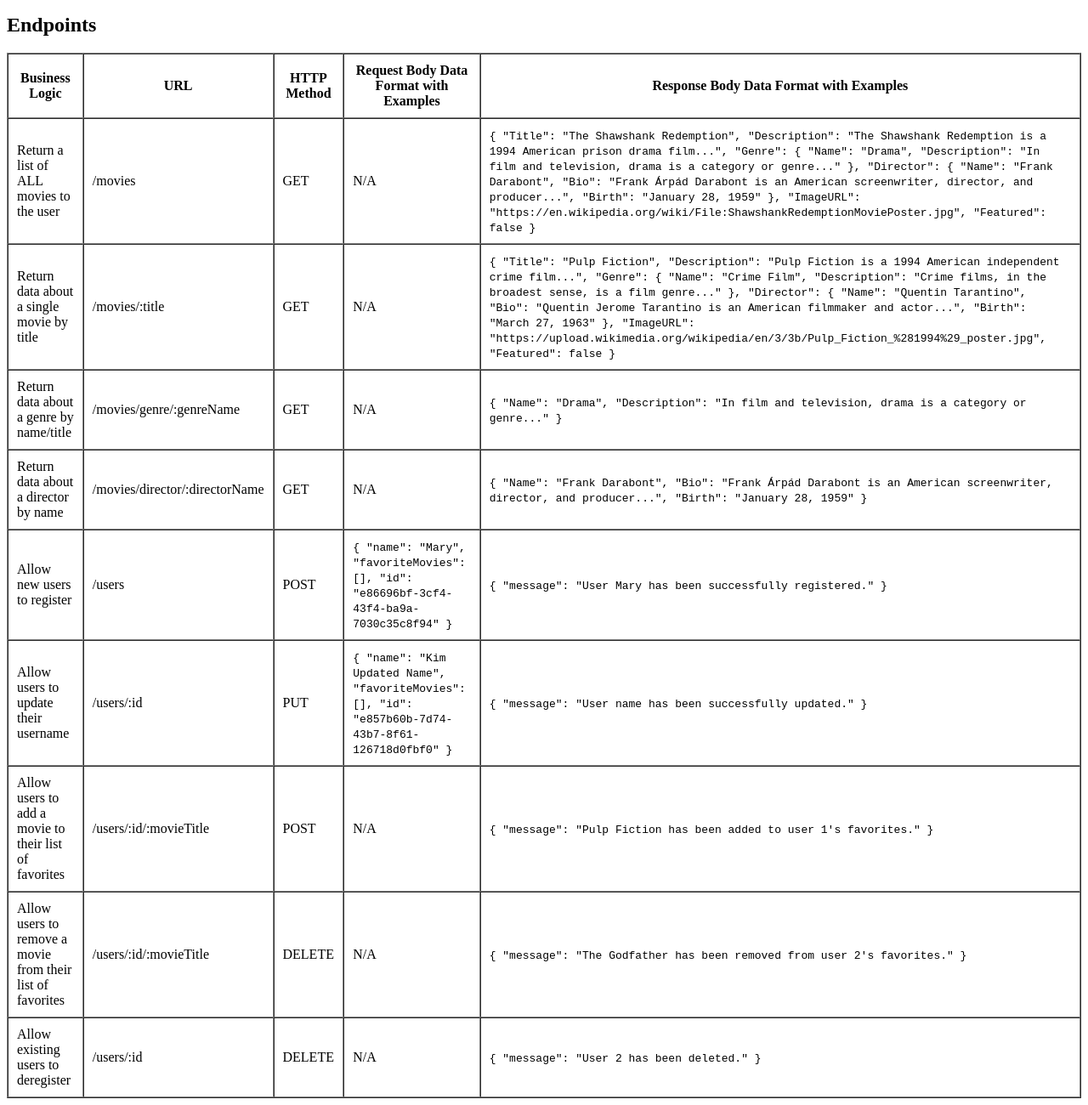
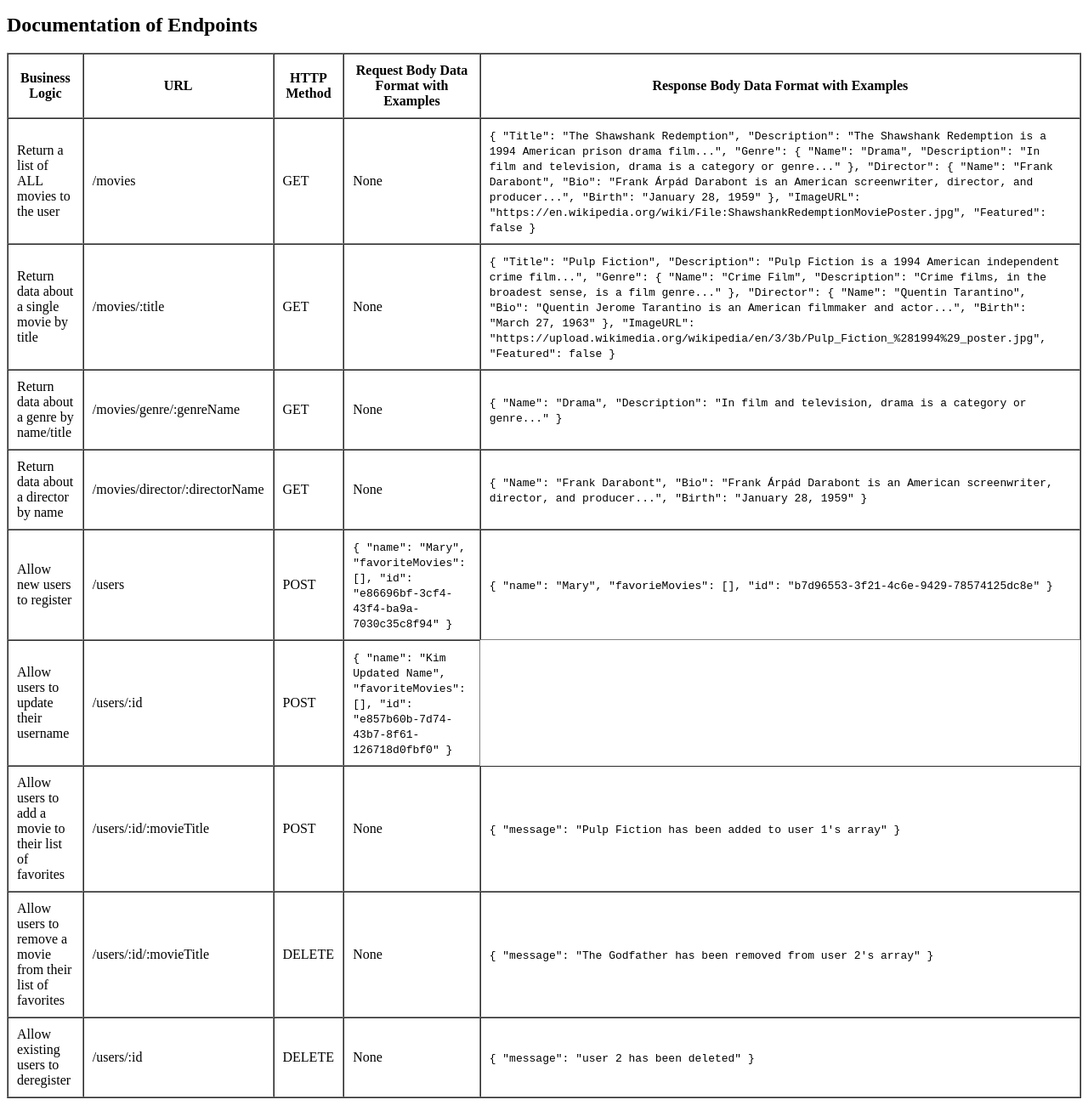
Before and after one commit to AmySikora/movie_api, a website: page public/documentation.html in a window 1280 px wide. Shown: the part 375-1675 px from the top of the page at 85% size. Drawn offline with Linux system fonts and the light colour scheme.

Commit message:
Updated table to look nicer

```diff
--- a/public/documentation.html
+++ b/public/documentation.html
@@ -18,7 +18,7 @@
         <li>Why: Movie enthusiasts want to be able to access information about different movies, directors, and genres. The server-side of the myFlix application will ensure they have access to this information, that their requests can be processed, and that all necessary data can be stored.</li>
     </ul>
 
-    <h2>Endpoints</h2>
+    <h2>Documentation of Endpoints</h2>
     <table border="1" cellpadding="10" cellspacing="0">
         <thead>
             <tr>
@@ -34,7 +34,7 @@
                 <td>Return a list of ALL movies to the user</td>
                 <td>/movies</td>
                 <td>GET</td>
-                <td>N/A</td>
+                <td>None</td>
                 <td>
                     <code>
                         {
@@ -59,7 +59,7 @@
                 <td>Return data about a single movie by title</td>
                 <td>/movies/:title</td>
                 <td>GET</td>
-                <td>N/A</td>
+                <td>None</td>
                 <td>
                     <code>
                         {
@@ -84,7 +84,7 @@
                 <td>Return data about a genre by name/title</td>
                 <td>/movies/genre/:genreName</td>
                 <td>GET</td>
-                <td>N/A</td>
+                <td>None</td>
                 <td>
                     <code>
                         {
@@ -98,7 +98,7 @@
                 <td>Return data about a director by name</td>
                 <td>/movies/director/:directorName</td>
                 <td>GET</td>
-                <td>N/A</td>
+                <td>None</td>
                 <td>
                     <code>
                         {
@@ -125,7 +125,9 @@
                 <td>
                     <code>
                         {
-                            "message": "User Mary has been successfully registered."
+                            "name": "Mary",
+                            "favorieMovies": [],
+                            "id": "b7d96553-3f21-4c6e-9429-78574125dc8e"
                         }
                     </code>
                 </td>
@@ -133,7 +135,7 @@
             <tr>
                 <td>Allow users to update their username</td>
                 <td>/users/:id</td>
-                <td>PUT</td>
+                <td>POST</td>
                 <td>
                     <code>
                         {
@@ -143,23 +145,16 @@
                         }
                     </code>
                 </td>
-                <td>
-                    <code>
-                        {
-                            "message": "User name has been successfully updated."
-                        }
-                    </code>
-                </td>
             </tr>
             <tr>
                 <td>Allow users to add a movie to their list of favorites</td>
                 <td>/users/:id/:movieTitle</td>
                 <td>POST</td>
-                <td>N/A</td>
+                <td>None</td>
                 <td>
                     <code>
                         {
-                            "message": "Pulp Fiction has been added to user 1's favorites."
+                            "message": "Pulp Fiction has been added to user 1's array"
                         }
                     </code>
                 </td>
@@ -168,11 +163,11 @@
                 <td>Allow users to remove a movie from their list of favorites</td>
                 <td>/users/:id/:movieTitle</td>
                 <td>DELETE</td>
-                <td>N/A</td>
+                <td>None</td>
                 <td>
                     <code>
                         {
-                            "message": "The Godfather has been removed from user 2's favorites."
+                            "message": "The Godfather has been removed from user 2's array"
                         }
                     </code>
                 </td>
@@ -181,11 +176,11 @@
                 <td>Allow existing users to deregister</td>
                 <td>/users/:id</td>
                 <td>DELETE</td>
-                <td>N/A</td>
+                <td>None</td>
                 <td>
                     <code>
                         {
-                            "message": "User 2 has been deleted."
+                            "message": "user 2 has been deleted"
                         }
                     </code>
                 </td>
```
